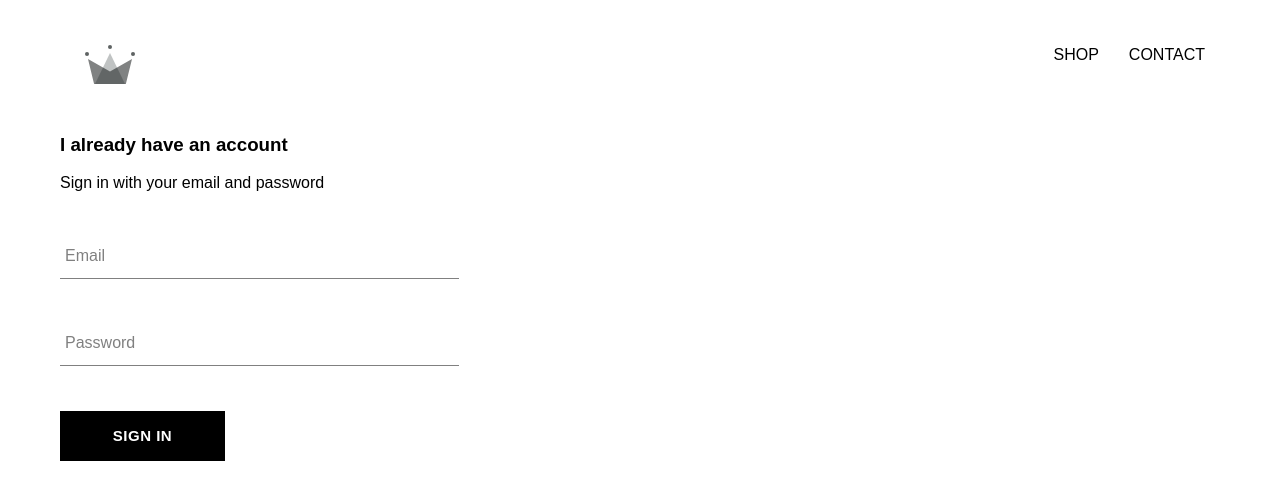
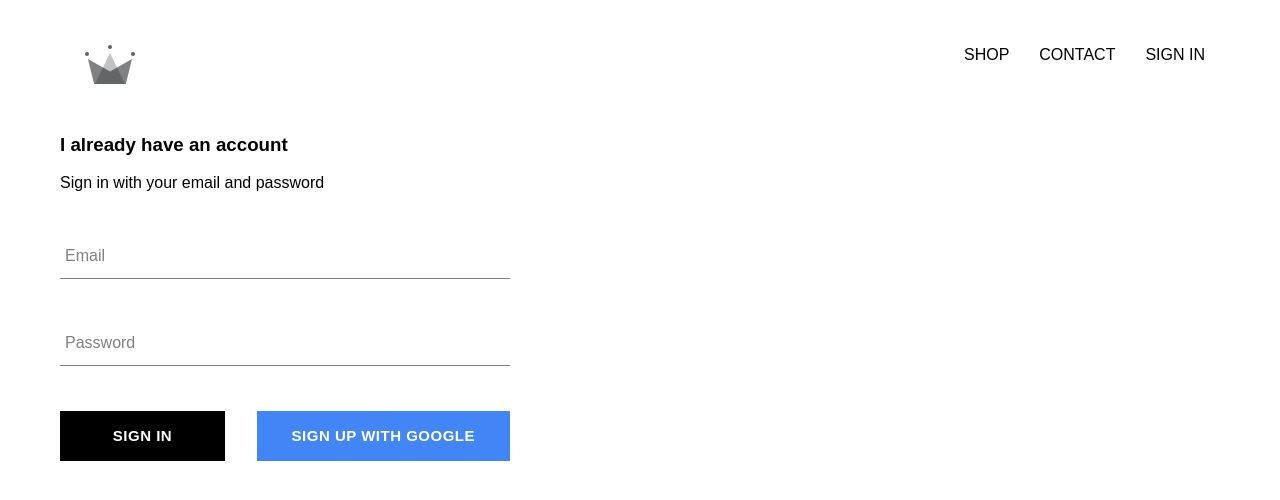
Before and after one commit to jayjwseo/e-com-v1, a React (Create React App) app: page /signin in a window 1280 px wide. Shown: the top 500 px of the page. Built offline with nearby package versions, Linux system fonts and the light colour scheme; no server answers; a web font is replaced by a local one.

Commit message:
Integrate firebase and add auth functionality

```diff
--- a/package.json
+++ b/package.json
@@ -6,6 +6,7 @@
     "@testing-library/jest-dom": "^5.11.10",
     "@testing-library/react": "^11.2.6",
     "@testing-library/user-event": "^12.8.3",
+    "firebase": "^8.4.2",
     "node-sass": "^5.0.0",
     "react": "^17.0.2",
     "react-dom": "^17.0.2",
--- a/src/App.css
+++ b/src/App.css
@@ -7,3 +7,7 @@
   text-decoration: none;
   color: black;
 }
+
+* {
+  box-sizing: border-box;
+}
--- a/src/App.js
+++ b/src/App.js
@@ -7,11 +7,33 @@
 import ShopPage from "./pages/shop/shop.component.jsx";
 import SignInAndSignUpPage from "./pages/sign-in-and-sign-up/sign-in-and-sign-up.component.jsx";
 import Header from "./components/header/header.component.jsx";
+import { auth } from "./firebase/firebase.utils";
 
-function App() {
+class App extends React.Component {
+  constructor(props) {
+    super(props);
+
+    this.state = {
+      currentUser: null,
+    };
+  }
+
+  unsubscribeFromAuth = null;
+
+  componentDidMount() {
+    this.unsubscribeFromAuth = auth.onAuthStateChanged((user) => {
+      this.setState({ currentUser: user });
+    });
+  }
+
+  componentWillUnmount() {
+    this.unsubscribeFromAuth();
+  }
+
+  render() {
     return (
       <div>
-      <Header />
+        <Header currentUser={this.state.currentUser} />
         <Switch>
           <Route exact path="/" component={HomePage} />
           <Route path="/shop" component={ShopPage} />
@@ -20,5 +42,6 @@
       </div>
     );
   }
+}
 
 export default App;
--- a/src/components/custom-button/custom-button.component.jsx
+++ b/src/components/custom-button/custom-button.component.jsx
@@ -1,8 +1,11 @@
 import React from "react";
 import "./custom-button.styles.scss";
 
-const CustomButton = ({ children, ...otherProps }) => (
-  <button className="custom-button" {...otherProps}>
+const CustomButton = ({ children, isGoogleSignIn, ...otherProps }) => (
+  <button
+    className={`${isGoogleSignIn ? "google-sign-in" : ""} custom-button`}
+    {...otherProps}
+  >
     {children}
   </button>
 );
--- a/src/components/custom-button/custom-button.styles.scss
+++ b/src/components/custom-button/custom-button.styles.scss
@@ -19,4 +19,14 @@
     color: black;
     border: 1px solid black;
   }
+
+  &.google-sign-in {
+    background-color: #4285f4;
+    color: white;
+
+    &:hover {
+      background-color: #357ae8;
+      border: none;
+    }
+  }
 }
--- a/src/components/header/header.component.jsx
+++ b/src/components/header/header.component.jsx
@@ -1,11 +1,13 @@
 import React from "react";
 import { Link } from "react-router-dom";
+
+import { auth } from "../../firebase/firebase.utils";
 
 import { ReactComponent as Logo } from "../../assets/crown.svg";
 
 import "./header.styles.scss";
 
-const Header = () => (
+const Header = ({ currentUser }) => (
   <div className="header">
     <Link className="logo-container" to="/">
       <Logo className="logo" />
@@ -17,6 +19,15 @@
       <Link className="option" to="/shop">
         CONTACT
       </Link>
+      {currentUser ? (
+        <div className="option" onClick={() => auth.signOut()}>
+          SIGN OUT
+        </div>
+      ) : (
+        <Link className="option" to="/signin">
+          SIGN IN
+        </Link>
+      )}
     </div>
   </div>
 );
--- a/src/components/header/header.styles.scss
+++ b/src/components/header/header.styles.scss
@@ -20,6 +20,7 @@
 
     .option {
       padding: 10px 15px;
+      cursor: pointer;
     }
   }
 }
--- a/src/components/sign-in/sign-in.component.jsx
+++ b/src/components/sign-in/sign-in.component.jsx
@@ -2,6 +2,8 @@
 
 import FormInput from "../form-input/form-input.component";
 import CustomButton from "../custom-button/custom-button.component";
+
+import { signInWithGoogle } from "../../firebase/firebase.utils";
 
 import "./sign-in.styles.scss";
 
@@ -47,7 +49,16 @@
             handleChange={this.handleChange}
             required
           />
-          <CustomButton type="submit">Sign In</CustomButton>
+          <div className="buttons">
+            <CustomButton type="submit">Sign In</CustomButton>
+            <CustomButton
+              type="button"
+              isGoogleSignIn
+              onClick={signInWithGoogle}
+            >
+              {""}Sign Up With Google{""}
+            </CustomButton>
+          </div>
         </form>
       </div>
     );
--- a/src/components/sign-in/sign-in.styles.scss
+++ b/src/components/sign-in/sign-in.styles.scss
@@ -1,9 +1,14 @@
 .sign-in {
-  width: 30vw;
+  width: 450px;
   display: flex;
   flex-direction: column;
 
   .title {
     margin: 10px;
   }
+
+  .buttons {
+    display: flex;
+    justify-content: space-between;
+  }
 }
--- /dev/null
+++ b/src/firebase/firebase.utils.js
@@ -0,0 +1,23 @@
+import firebase from "firebase/app";
+import "firebase/firestore";
+import "firebase/auth";
+
+const config = {
+  apiKey: "AIzaSyAQZXYzvTDqD6BX_mr2LGjr3QOxOUp6I1U",
+  authDomain: "e-com-v1.firebaseapp.com",
+  projectId: "e-com-v1",
+  storageBucket: "e-com-v1.appspot.com",
+  messagingSenderId: "194931220210",
+  appId: "1:194931220210:web:aaf381d5dc95404bcf3a6b",
+};
+
+firebase.initializeApp(config);
+
+export const auth = firebase.auth();
+export const firestore = firebase.firestore();
+
+const provider = new firebase.auth.GoogleAuthProvider();
+provider.setCustomParameters({ prompt: "select_account" });
+export const signInWithGoogle = () => auth.signInWithPopup(provider);
+
+export default firebase;
```
Also changed, not shown: 1 other file (tests, documents, lock files or other folders). Lines whose indentation alone changed are shown as unchanged.
